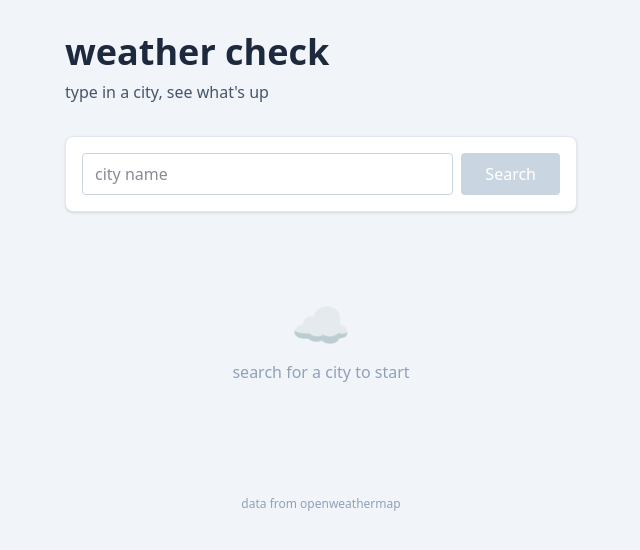
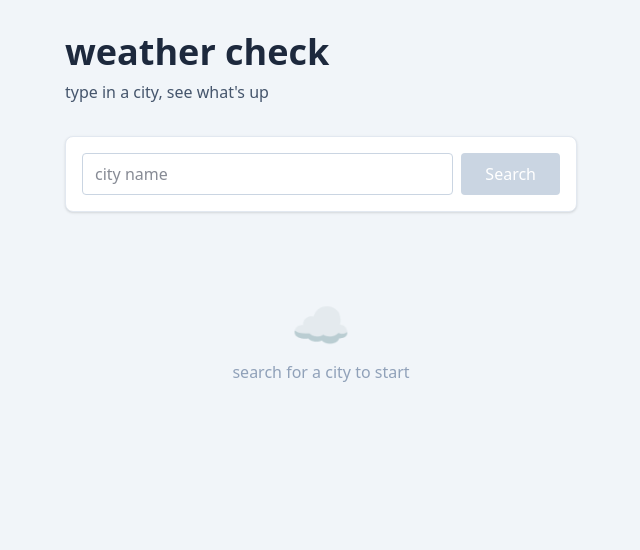
Before and after one commit to Parvesh-ops/Weather-App, a React (Vite) app: page / in a window 1280 px wide. Shown: the top 550 px of the page, without its empty margins (319-959 px from the left). Built offline with nearby package versions, Linux system fonts and the light colour scheme.

Commit message:
updating ui

```diff
--- a/src/App.tsx
+++ b/src/App.tsx
@@ -107,11 +107,6 @@ const App = () => {
           </div>
         )}
       </div>
-
-      {/* Footer */}
-      <div className="text-center mt-12 text-slate-400 text-xs">
-        data from openweathermap
-      </div>
     </div>
   )
 }
```
